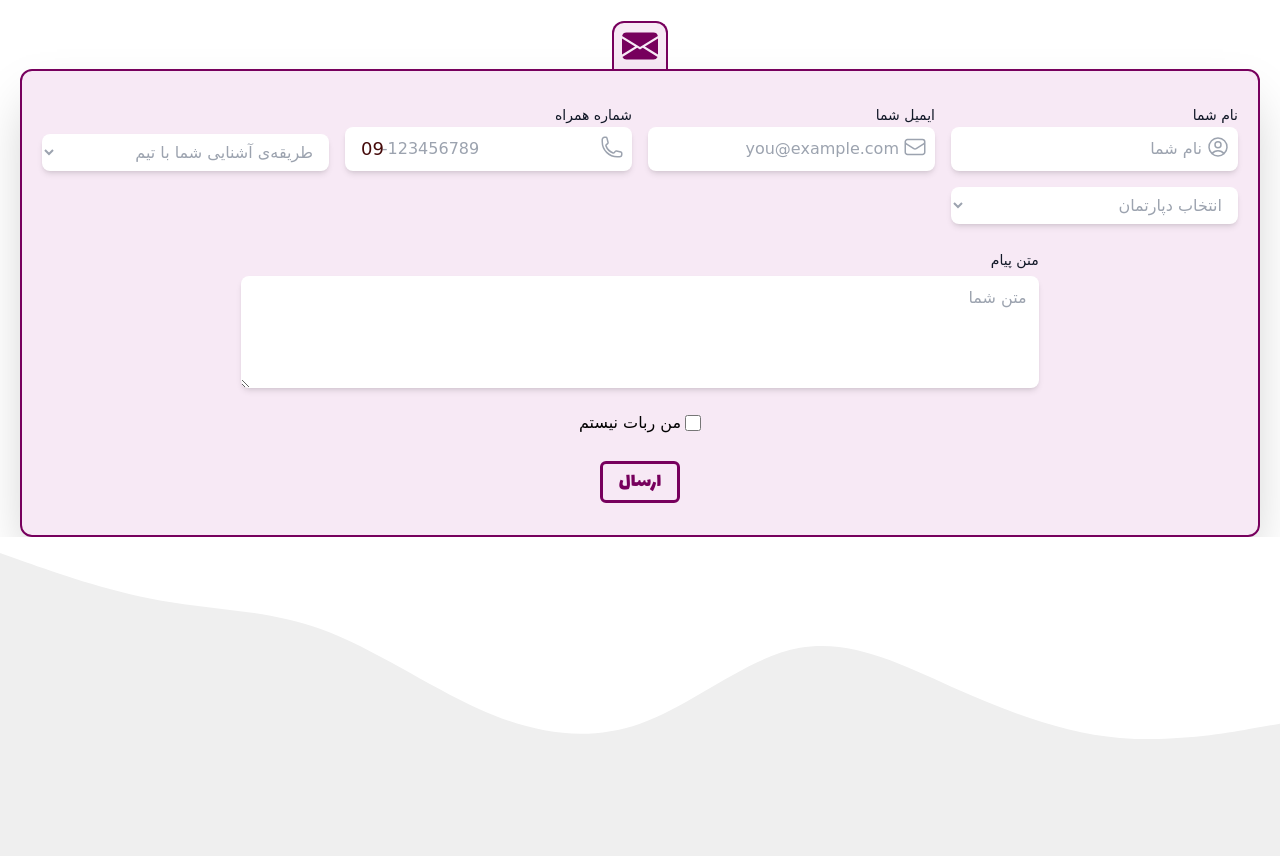
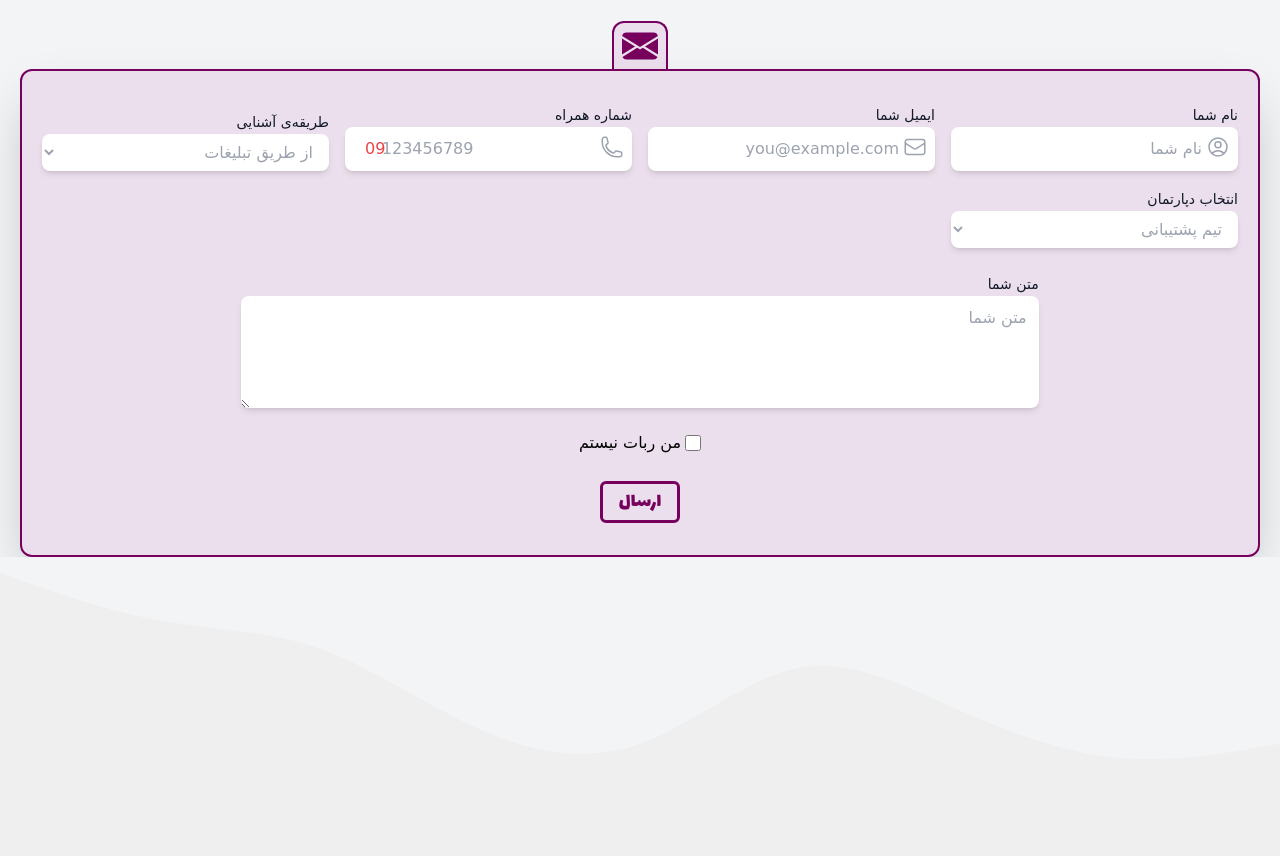
Before and after one commit to paraxin-company/paraxin, a Flask app: page /contact in a window 1280 px wide. Shown: the part 1765-2621 px from the top of the page. Run offline with Flask 3, Linux system fonts and the light colour scheme; parts of the project's set-up code (start-up, migrations or seed data) failed here and were passed over; some web fonts are replaced.

Commit message:
form in contact session create and add + tabel created

```diff
--- a/code/paxi/forms.py
+++ b/code/paxi/forms.py
@@ -1,10 +1,9 @@
 from flask_wtf import FlaskForm
-from wtforms import StringField, PasswordField, BooleanField, TextAreaField, RadioField, FileField, MultipleFileField
+from wtforms import StringField, PasswordField, BooleanField, TextAreaField, RadioField, FileField, MultipleFileField, EmailField, SelectField
 from wtforms.validators import DataRequired, Length, ValidationError, EqualTo
 from flask_login import current_user
 from paxi.method import passwords
-from paxi.model import User
-from paxi.model import Category
+from paxi.model import User, Category
 from paxi import app
 
 class LoginForm(FlaskForm):
@@ -100,3 +99,33 @@ class ProfileForm(FlaskForm):
     def validate_old_password(self, old_password):
         if passwords.check_pass(current_user.password, old_password.data) == False:
             raise ValidationError('پسورد وارد شده درست نمی باشد')
+
+
+class ContactForm(FlaskForm):
+    email = EmailField('ایمیل شما', validators=[
+        DataRequired()
+    ])
+    phone = StringField("شماره همراه", validators=[
+        DataRequired(),
+        Length(max=9)
+    ])
+    name = StringField("نام شما", validators=[
+        DataRequired()
+    ])
+    department = SelectField("انتخاب دپارتمان", validators=[DataRequired()], choices=[
+        "تیم پشتیبانی",
+        "امور مالی",
+        "ثبت درخواست مشاوره",
+        "نقد و انتقاد",
+        "دعوت به همکاری"
+    ])
+    relation = SelectField("طریقه‌ی آشنایی", validators=[DataRequired()], choices=[
+        'از طریق تبلیغات',
+        'از طریق آشنایان',
+        'از طریق تلگرام',
+        'موارد دیگر'
+    ])
+    text = TextAreaField("متن شما", validators=[
+        DataRequired()
+    ])
+    NotRobot = BooleanField('من ربات نیستم', validators=[DataRequired()])
--- a/code/paxi/routes.py
+++ b/code/paxi/routes.py
@@ -1,7 +1,7 @@
 from flask import render_template, abort, redirect, url_for, flash, request
 from flask_login import login_user, logout_user, current_user, login_required
 from paxi.model import User, Category, Weblog, Sample
-from paxi.forms import LoginForm, WeblogForm, WeblogFormEdit, SampleForm, SampleFormEdit, ProfileForm, CategoryForm
+from paxi.forms import LoginForm, WeblogForm, WeblogFormEdit, SampleForm, SampleFormEdit, ProfileForm, CategoryForm, ContactForm
 from paxi.method import passwords, files, comma, folder, operation
 from paxi import app, db, folder_upload
 import os
@@ -16,9 +16,10 @@ def about():
    return render_template('about.html')
 
 
-@app.route('/contact')
+@app.route('/contact', methods=['post', 'get'])
 def contact():
-    return render_template('contact.html')
+    form = ContactForm()
+    return render_template('contact.html', form=form)
 
 
 @app.route('/weblog')
--- a/code/paxi/static/css/output.css
+++ b/code/paxi/static/css/output.css
@@ -645,6 +645,14 @@ video {
   top: 0.75rem;
 }
 
+.top-5 {
+  top: 1.25rem;
+}
+
+.left-5 {
+  left: 1.25rem;
+}
+
 .-z-10 {
   z-index: -10;
 }
@@ -803,10 +811,6 @@ video {
   display: flex;
 }
 
-.inline-flex {
-  display: inline-flex;
-}
-
 .table {
   display: table;
 }
@@ -904,6 +908,10 @@ video {
   width: 12rem;
 }
 
+.w-52 {
+  width: 13rem;
+}
+
 .w-6 {
   width: 1.5rem;
 }
@@ -939,14 +947,6 @@ video {
 
 .w-full {
   width: 100%;
-}
-
-.w-40 {
-  width: 10rem;
-}
-
-.w-52 {
-  width: 13rem;
 }
 
 .max-w-md {
@@ -1127,14 +1127,6 @@ video {
   border-color: rgb(119 0 93 / var(--tw-border-opacity));
 }
 
-<<<<<<< HEAD
-=======
-.border-red-500 {
-  --tw-border-opacity: 1;
-  border-color: rgb(239 68 68 / var(--tw-border-opacity));
-}
-
->>>>>>> feature/changes
 .bg-gray-100 {
   --tw-bg-opacity: 1;
   background-color: rgb(243 244 246 / var(--tw-bg-opacity));
--- a/code/paxi/templates/contact.html
+++ b/code/paxi/templates/contact.html
@@ -62,12 +62,12 @@
                 <path d="M.05 3.555A2 2 0 0 1 2 2h12a2 2 0 0 1 1.95 1.555L8 8.414.05 3.555ZM0 4.697v7.104l5.803-3.558L0 4.697ZM6.761 8.83l-6.57 4.027A2 2 0 0 0 2 14h12a2 2 0 0 0 1.808-1.144l-6.57-4.027L8 9.586l-1.239-.757Zm3.436-.586L16 11.801V4.697l-5.803 3.546Z"/>
             </svg>
         </div>
-        <form class="flex flex-col items-center w-full px-5 py-8 border-2 border-paraxin-c-300 bg-paraxin-c-200 bg-opacity-10 rounded-xl shadow-2xl">
+        <form method="post" class="flex flex-col items-center w-full px-5 py-8 border-2 border-paraxin-c-300 bg-paraxin-c-200 bg-opacity-10 rounded-xl shadow-2xl">
             <div class="w-full grid grid-cols-1 gap-4 sm:grid-cols-2 md:grid-cols-3 lg:grid-cols-4">
                 <div class="animate__animated animate__fadeIn wow" data-wow-delay=".1s">
-                    <label for="name" class="simple-label">نام شما</label>
+                    {{form.name.label(class="simple-label")}}
                     <div class="relative">
-                        <input style="padding-right: 2.25rem;" id="name" type="text" class="simple-input" required placeholder="نام شما">
+                        {{form.name(style="padding-right: 2.25rem;",  class="simple-input", placeholder="نام شما")}}
                         <div class="absolute top-2 right-2 text-gray-400">
                             <svg xmlns="http://www.w3.org/2000/svg" fill="none" viewBox="0 0 24 24" stroke-width="1.5" stroke="currentColor" class="w-6 h-6">
                                 <path stroke-linecap="round" stroke-linejoin="round" d="M17.982 18.725A7.488 7.488 0 0012 15.75a7.488 7.488 0 00-5.982 2.975m11.963 0a9 9 0 10-11.963 0m11.963 0A8.966 8.966 0 0112 21a8.966 8.966 0 01-5.982-2.275M15 9.75a3 3 0 11-6 0 3 3 0 016 0z" />
@@ -76,9 +76,9 @@
                     </div>
                 </div>
                 <div class="animate__animated animate__fadeIn wow" data-wow-delay=".3s">
-                    <label for="email" class="simple-label">ایمیل شما</label>
+                    {{form.email.label(class="simple-label")}}
                     <div class="relative">
-                        <input style="padding-right: 2.25rem;" id="email" type="email" class="simple-input" required placeholder="you@example.com">
+                        {{form.email(style="padding-right: 2.25rem;",  class="simple-input", placeholder="you@example.com")}}
                         <div class="absolute top-2 right-2 text-gray-400">
                             <svg xmlns="http://www.w3.org/2000/svg" fill="none" viewBox="0 0 24 24" stroke-width="1.5" stroke="currentColor" class="w-6 h-6">
                                 <path stroke-linecap="round" stroke-linejoin="round" d="M21.75 6.75v10.5a2.25 2.25 0 01-2.25 2.25h-15a2.25 2.25 0 01-2.25-2.25V6.75m19.5 0A2.25 2.25 0 0019.5 4.5h-15a2.25 2.25 0 00-2.25 2.25m19.5 0v.243a2.25 2.25 0 01-1.07 1.916l-7.5 4.615a2.25 2.25 0 01-2.36 0L3.32 8.91a2.25 2.25 0 01-1.07-1.916V6.75" />
@@ -87,47 +87,36 @@
                     </div>
                 </div>
                 <div class="animate__animated animate__fadeIn wow" data-wow-delay=".5s">
-                    <label for="phone" class="simple-label">شماره همراه</label>
+                    {{form.phone.label(class="simple-label")}}
                     <div class="relative">
-                        <input style="direction: ltr !important; padding-left: 2.3rem; padding-right: 2.25rem;" id="phone" type="text" class="simple-input" maxlength="9" pattern="[0-9]{9}" required placeholder="-123456789">
+                        {{form.phone(style="direction: ltr !important; padding-left: 2.3rem; padding-right: 2.25rem;", pattern="[0-9]{9}", class="simple-input", placeholder="123456789")}}
                         <div class="absolute top-2 right-2 text-gray-400">
                             <svg xmlns="http://www.w3.org/2000/svg" fill="none" viewBox="0 0 24 24" stroke-width="1.5" stroke="currentColor" class="w-6 h-6">
                                 <path stroke-linecap="round" stroke-linejoin="round" d="M2.25 6.75c0 8.284 6.716 15 15 15h2.25a2.25 2.25 0 002.25-2.25v-1.372c0-.516-.351-.966-.852-1.091l-4.423-1.106c-.44-.11-.902.055-1.173.417l-.97 1.293c-.282.376-.769.542-1.21.38a12.035 12.035 0 01-7.143-7.143c-.162-.441.004-.928.38-1.21l1.293-.97c.363-.271.527-.734.417-1.173L6.963 3.102a1.125 1.125 0 00-1.091-.852H4.5A2.25 2.25 0 002.25 4.5v2.25z" />
                             </svg>
                         </div>
-                        <div class="absolute top-2 left-4">
-                            <p class="text-red-950 text-lg">09</p>
+                        <div class="absolute top-2 left-5">
+                            <p class="text-red-500 text-md">09</p>
                         </div>
                     </div>
                 </div>
                 <div class="mt-auto animate__animated animate__fadeIn wow" data-wow-delay=".7s">
-                    <select class="bg-white simple-input text-gray-400 cursor-pointer">
-                        <option selected disabled>طریقه‌ی آشنایی شما با تیم</option>
-                        <option >از طریق تبلیغات</option>
-                        <option>از طریق آشنایان</option>
-                        <option>از طریق تلگرام</option>
-                        <option>موارد دیگر</option>
-                    </select>
+                    {{form.relation.label(class="simple-label")}}
+                    {{form.relation(class="bg-white simple-input text-gray-400 cursor-pointer")}}
                 </div>
                 <div class="mt-auto animate__animated animate__fadeIn wow" data-wow-delay=".9s">
-                    <select class="bg-white simple-input text-gray-400 cursor-pointer">
-                        <option selected disabled> انتخاب دپارتمان </option>
-                        <option>تیم پشتیبانی</option>
-                        <option>امور مالی</option>
-                        <option>ثبت درخواست مشاوره</option>
-                        <option>نقد و انتقاد</option>
-                        <option>دعوت به همکاری</option>
-                    </select>
+                    {{form.department.label(class="simple-label")}}
+                    {{form.department(class="bg-white simple-input text-gray-400 cursor-pointer")}}
                 </div>
             </div>
             <div class="my-6 w-full sm:w-8/12">
                 <div class="animate__animated animate__fadeIn wow" data-wow-delay="1.2s">
-                    <label for="text" class="simple-label mb-1">متن پیام</label>
-                    <textarea id="text" class="py-4 h-28 simple-input" placeholder="متن شما" required></textarea>
+                    {{form.text.label(class="simple-label")}}
+                    {{form.text(class="simple-input py-4 h-28", placeholder="متن شما")}}
                 </div>
                 <div class="flex items-center justify-center gap-1 mt-3 text-center animate__animated animate__fadeIn wow" data-wow-delay="1.5s">
-                    <input class="w-4 h-4 focus:ring-2 focus:ring-offset-1" type="checkbox" id="not-robot" required>
-                    <label for="not-robot">من ربات نیستم</label>
+                    {{form.NotRobot(class="w-4 h-4 focus:ring-2 focus:ring-offset-1")}}
+                    {{form.NotRobot.label}}
                 </div>
             </div>
             <input class="w-fit paraxin-pro-link animate__animated animate__fadeIn wow" data-wow-delay="1.7s" type="submit" value="ارسال">
```
Also changed, not shown: code/paxi/model.py (+19 -2 lines).
